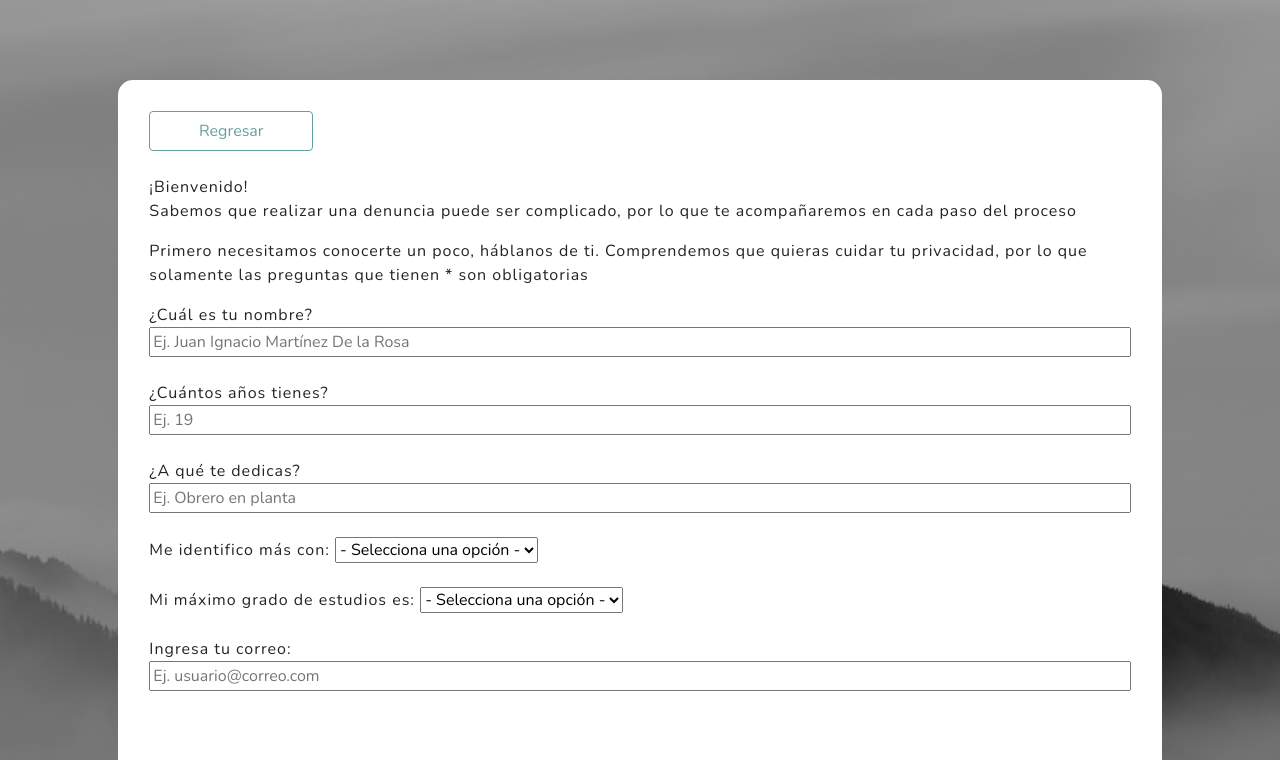
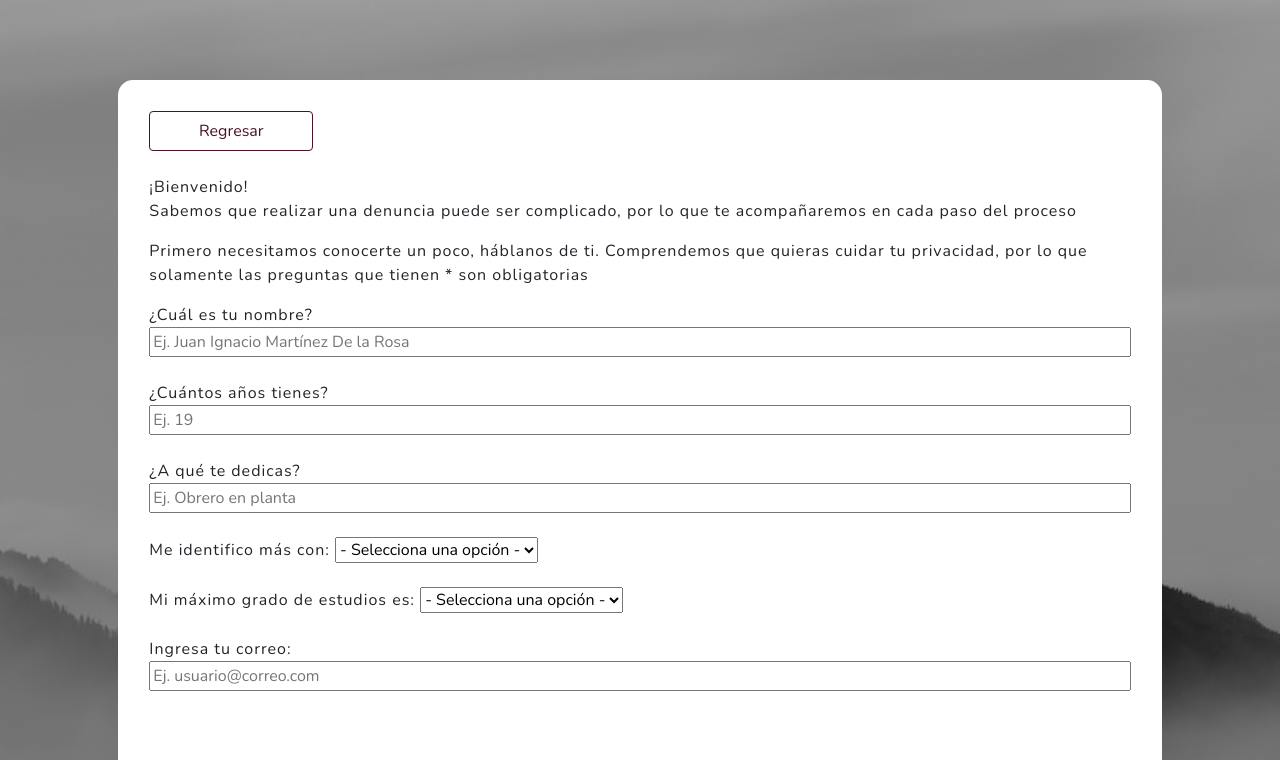
Before and after one commit to AldCls3322/Camaroncines_Hackathon, a plain HTML site: page forms.html in a window 1280 px wide. Shown: the top 760 px of the page. Drawn offline with nearby package versions, Linux system fonts and the light colour scheme.

Commit message:
Primera version de la pagina web, casi finalizada.

```diff
--- a/estilos.css
+++ b/estilos.css
@@ -39,7 +39,7 @@
     width: 164px;
     height: 40px;
     border-radius: 4px;
-    border: solid 1px #64a19d;
+    border: solid 1px #4a1320;
     background-color: #ffffff;
     font-size: 16px;
     font-weight: 500;
@@ -48,7 +48,7 @@
     line-height: 1.38;
     letter-spacing: normal;
     text-align: center;
-    color: #64a19d;
+    color: #4a1320;
     outline: none;
 }
 
```
